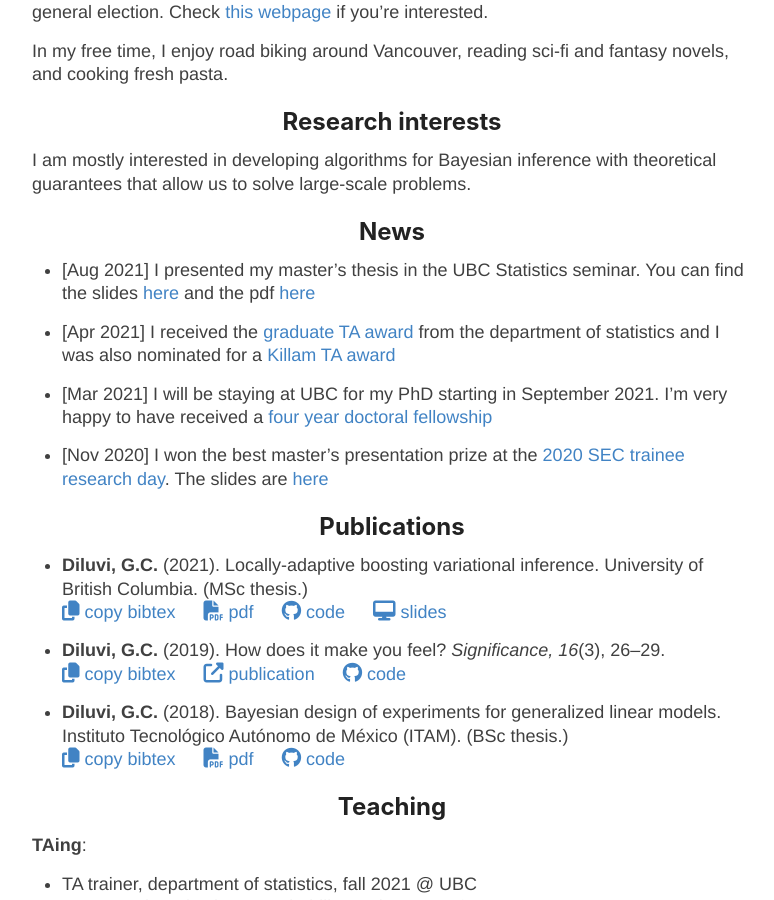
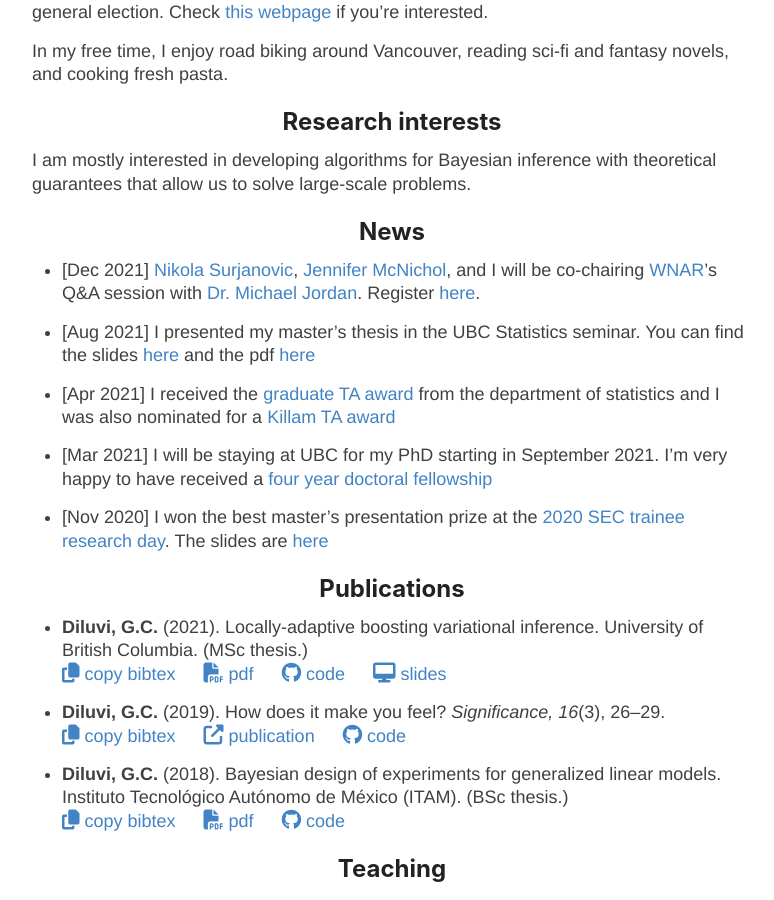
Before and after one commit to giankdiluvi/giankdiluvi.github.io, a Jekyll site: the page built from index.md, in a window 1280 px wide and 900 px high, scrolled down 681 px. Shown: the whole window, without its empty margins (248-1022 px from the left). Built offline with Jekyll 4.4.1, drawn with Linux system fonts in a browser that asks for light colours; nearby versions of some CDN libraries; our own code applies the rules of GitHub Pages for plain Markdown files.

Commit message:
add wnar event

```diff
--- a/index.md
+++ b/index.md
@@ -31,6 +31,13 @@ I am mostly interested in developing algorithms for Bayesian inference
 with theoretical guarantees that allow us to solve large-scale problems.
 
 ## News
+
+- [Dec 2021] [Nikola Surjanovic](https://nikola-sur.netlify.app/),
+  [Jennifer McNichol](https://jmcnichol.github.io/), and I
+  will be co-chairing [WNAR](https://wnarofibs.wildapricot.org/)'s
+  Q&A session with
+  [Dr. Michael Jordan](https://people.eecs.berkeley.edu/~jordan/?_ga=2.246370628.1778529980.1638467099-472124516.1632348184).
+  Register [here](https://www.isi-web.org/component/jevents/eventdetail/188/-/virtual-statistics-career-series-for-students?Itemid=1).
 
 - [Aug 2021] I presented my master's thesis in the UBC Statistics seminar.
 You can find the slides
```
Also changed, not shown: 3 other files.
